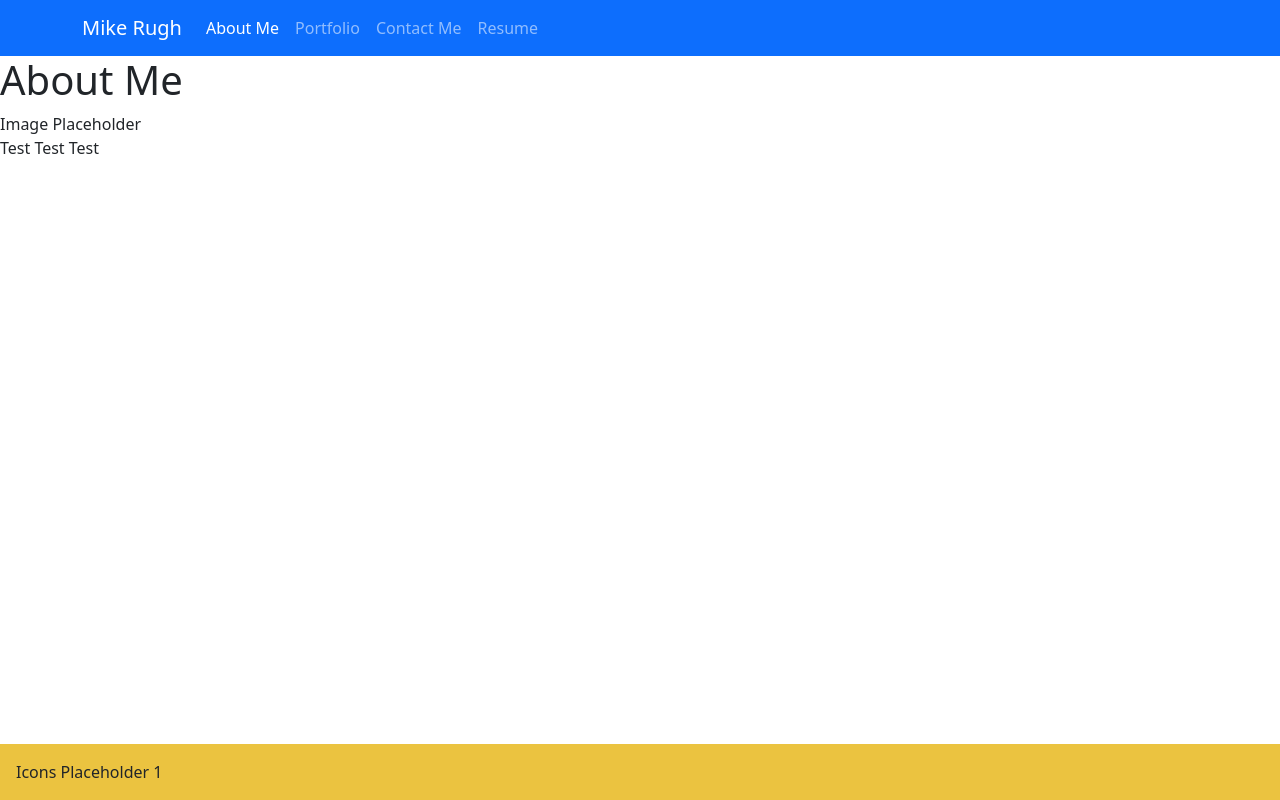
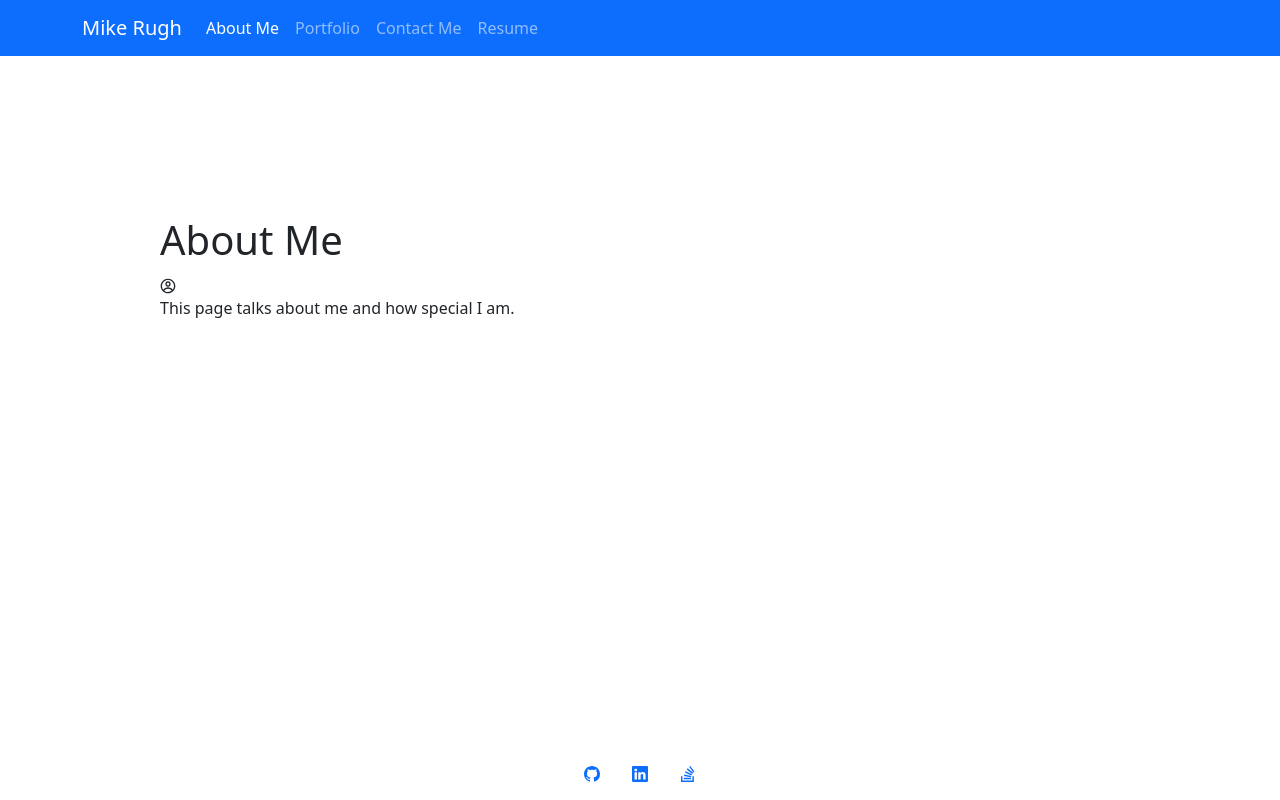
Before and after one commit to DA-Mike/reactafolio, a React (Create React App) app: page / in a window 1280 px wide. Built offline with nearby package versions, Linux system fonts and the light colour scheme.

Commit message:
adds styling, adds more functionality

```diff
--- a/package.json
+++ b/package.json
@@ -12,7 +12,7 @@
     "react": "^17.0.1",
     "react-bootstrap": "^2.5.0",
     "react-dom": "^17.0.1",
-    "react-icons": "^4.1.0",
+    "react-icons": "^4.6.0",
     "react-scripts": "4.0.1",
     "web-vitals": "^0.2.4"
   },
--- a/src/App.css
+++ b/src/App.css
@@ -1,9 +1,14 @@
 .footer{
   margin-top: 1rem;
   padding: 1rem;
-  background-color: rgb(235, 195, 64);
   position: fixed;
   bottom: 0;
   left: 0;
   width: 100%;
+  display: flex;
+  justify-content: center;
 }
+
+.nav-container {
+  margin-bottom: 5rem;
+}
--- a/src/components/Footer.js
+++ b/src/components/Footer.js
@@ -1,9 +1,10 @@
 import React from 'react';
+import { BsGithub, BsLinkedin, BsStackOverflow} from 'react-icons/bs';
 
 function Footer() {
     return (
-        <div className='footer'>
-            <div>Icons Placeholder 1</div>
+        <div className='footer' bg='primary'>
+            <div><a className='icon-container' href="https://github.com/DA-Mike"><BsGithub /></a><a className='icon-container' href="https://www.linkedin.com/in/michaelrugh/"><BsLinkedin /></a><a className='icon-container' href="https://stackoverflow.com/users/4793864/supernoob"><BsStackOverflow /></a></div>
         </div>
     );
 };
--- a/src/components/Header.js
+++ b/src/components/Header.js
@@ -24,8 +24,10 @@ export default function Header() {
 
   return (
     <div>
-      <Navigation currentPage={currentPage} handlePageChange={handlePageChange} />
-      {renderPage()}
+      <div className='nav-container'>
+        <Navigation currentPage={currentPage} handlePageChange={handlePageChange} />
+        {renderPage()}
+      </div>
     </div>
   );
 }
--- a/src/components/Project.js
+++ b/src/components/Project.js
@@ -1,7 +1,15 @@
 import React from 'react';
+import './styles/project.css';
+import { BsGithub } from 'react-icons/bs';
 
-export default function Project() {
+export default function Project({ title, description, depUrl, gitHub }) {
 
-
-
-}
+    return (
+        <div>
+            <div className='card project-card' bg='primary'>
+                <a href={depUrl}><h4>{title}</h4><p>{description}</p></a>
+                <a href={gitHub}><div><BsGithub /></div></a>
+            </div>
+        </div>
+    );
+};
--- a/src/components/pages/About.js
+++ b/src/components/pages/About.js
@@ -1,11 +1,15 @@
 import React from 'react';
+import '../styles/pages.css';
+import { CgProfile } from 'react-icons/cg';
 
 function About() {
     return (
         <div>
-            <h1>About Me</h1>
-            <div>Image Placeholder</div>
-            <div>Test Test Test</div>
+            <div className='page-container'>
+                <h1>About Me</h1>
+                <div><CgProfile /></div>
+                <div>This page talks about me and how special I am.</div>
+            </div>
         </div>
     );
 };
--- a/src/components/pages/Contact.js
+++ b/src/components/pages/Contact.js
@@ -1,13 +1,84 @@
-import React from 'react';
+import React, { useState } from 'react';
+import '../styles/pages.css';
 
-function Contact() {
+// function Contact() {
+//     return (
+//         <div>
+//             <div className='page-container'>
+//                 <h1>Contact Me</h1>
+//                 <div>Placeholder</div>
+//                 <div>Test Test Test</div>
+//             </div>
+//         </div>
+//     );
+// };
+
+const FORM_ENDPOINT = ""; // TODO - fill on the later step
+
+const Contact = () => {
+  const [submitted, setSubmitted] = useState(false);
+  const handleSubmit = () => {
+    setTimeout(() => {
+      setSubmitted(true);
+    }, 100);
+  };
+
+  if (submitted) {
     return (
-        <div>
-            <h1>Contact Me</h1>
-            <div>Placeholder</div>
-            <div>Test Test Test</div>
+      <>
+        <div className="text-2xl">Thank you!</div>
+        <div className="text-md">We'll be in touch soon.</div>
+      </>
+    );
+  }
+
+  return (
+    <div>
+        <div className='form-container card'>
+        <form
+        action={FORM_ENDPOINT}
+        onSubmit={handleSubmit}
+        method="POST"
+        target="_blank"
+        >
+        <div className="mb-3 pt-0">
+            <input
+            type="text"
+            placeholder="Your name"
+            name="name"
+            className="px-3 py-3 placeholder-gray-400 text-gray-600 relative bg-white bg-white rounded text-sm border-0 shadow outline-none focus:outline-none focus:ring w-full"
+            required
+            />
         </div>
-    );
+        <div className="mb-3 pt-0">
+            <input
+            type="email"
+            placeholder="Email"
+            name="email"
+            className="px-3 py-3 placeholder-gray-400 text-gray-600 relative bg-white bg-white rounded text-sm border-0 shadow outline-none focus:outline-none focus:ring w-full"
+            required
+            />
+        </div>
+        <div className="mb-3 pt-0">
+            <textarea
+            placeholder="Your message"
+            name="message"
+            className="px-3 py-3 placeholder-gray-400 text-gray-600 relative bg-white bg-white rounded text-sm border-0 shadow outline-none focus:outline-none focus:ring w-full"
+            required
+            />
+        </div>
+        <div className="mb-3 pt-0">
+            <button
+            className="bg-blue-500 text-white active:bg-blue-600 font-bold uppercase text-sm px-6 py-3 rounded shadow hover:shadow-lg outline-none focus:outline-none mr-1 mb-1 ease-linear transition-all duration-150"
+            type="submit"
+            >
+            Send a message
+            </button>
+        </div>
+        </form>
+        </div>
+    </div>
+  );
 };
 
 export default Contact;
--- a/src/components/pages/Portfolio.js
+++ b/src/components/pages/Portfolio.js
@@ -1,11 +1,32 @@
 import React from 'react';
+import Project from '../Project';
 
 function Portfolio() {
     return (
         <div>
-            <h1>My Portfolio</h1>
-            <div>Placeholder</div>
-            <div>Test Test Test</div>
+            <div className='page-container'>
+                <div className='row'>
+                    <div className='col-md-3'></div>
+                    <div className='project-container col-md-3'>
+                        <Project  title='Lumivent' description='Team Project' depUrl='https://lumivent.herokuapp.com/' gitHub='https://github.com/DA-Mike/Group-Event-Planner'/>
+                    </div>
+
+                    <div className='project-container col-md-3'>
+                        <Project  title='Bar Hopper' description='Team Project' depUrl='https://da-mike.github.io/Bar-Hopper/' gitHub='https://github.com/DA-Mike/Bar-Hopper'/>
+                    </div>
+                    <div className='col-md-3'></div>
+                </div>
+                <div className='row'>
+                    <div className='col-md-3'></div>
+                    <div className='project-container col-md-3'>
+                        <Project  title='Super Calendar' description='HTML/CSS/JS' depUrl='https://da-mike.github.io/Super-Calendar/' gitHub='https://github.com/DA-Mike/Super-Calendar'/>
+                    </div>
+                    <div className='project-container col-md-3'>
+                        <Project  title='Weather Forecast' description='HTML/CSS/JS' depUrl='https://da-mike.github.io/Most-Excellent-Weather-Forecast/' gitHub='https://github.com/DA-Mike/Most-Excellent-Weather-Forecast'/>
+                    </div>
+                    <div className='col-md-3'></div>
+                </div>
+            </div>
         </div>
     );
 };
--- a/src/components/pages/Resume.js
+++ b/src/components/pages/Resume.js
@@ -1,11 +1,14 @@
 import React from 'react';
+import '../styles/pages.css';
 
 function Resume() {
     return (
         <div>
-            <h1>My Resume</h1>
-            <div>Placeholder</div>
-            <div>Test Test Test</div>
+            <div className='page-container'>
+                <h1>My Resume</h1>
+                <div>Placeholder</div>
+                <div>Test Test Test</div>
+            </div>
         </div>
     );
 };
--- /dev/null
+++ b/src/components/styles/pages.css
@@ -0,0 +1,12 @@
+.page-container {
+    margin: 10rem;
+}
+
+.form-container {
+    display: flex;
+    justify-content: center;
+}
+
+.icon-container {
+    margin: 1rem;
+}
--- /dev/null
+++ b/src/components/styles/project.css
@@ -0,0 +1,7 @@
+.project-container {
+    margin: 2rem;
+}
+
+.project-card {
+    padding: 1rem;
+}
```
Also changed, not shown: 2 other files (tests, documents, lock files or other folders).
